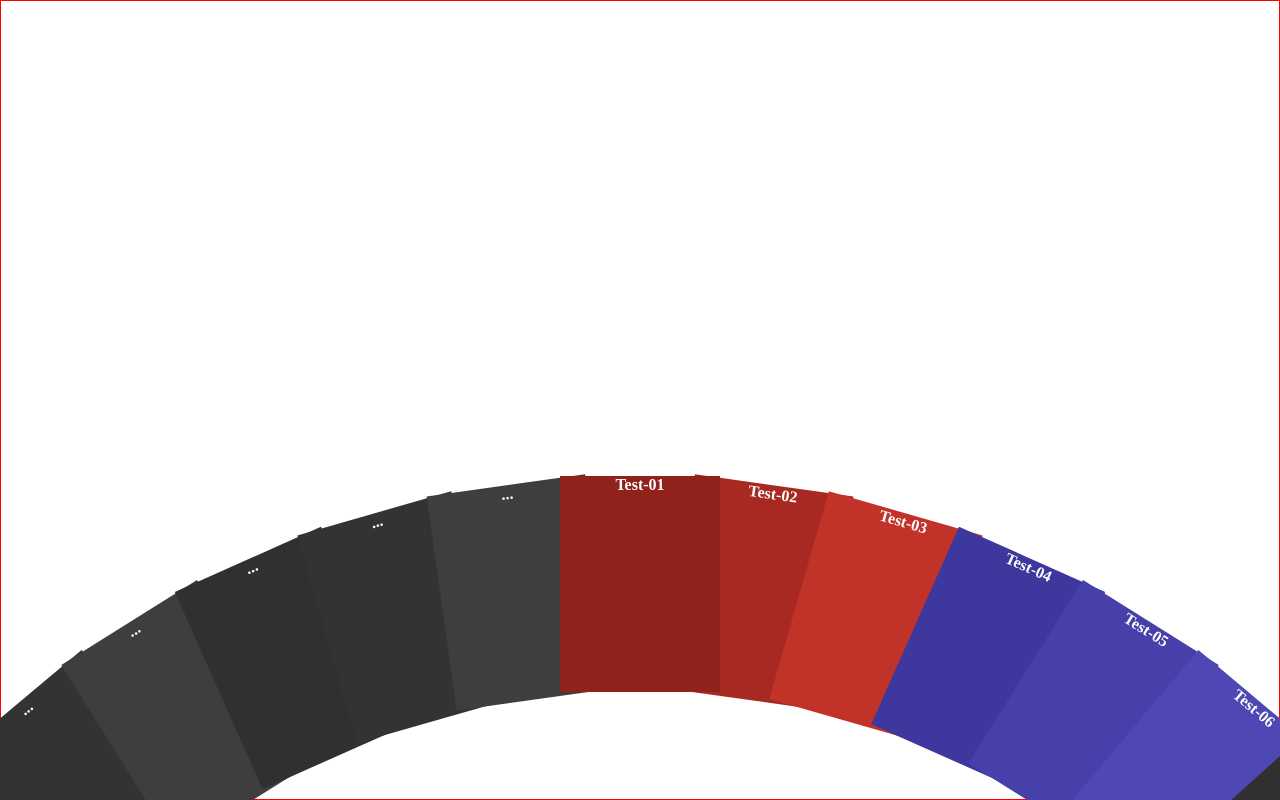
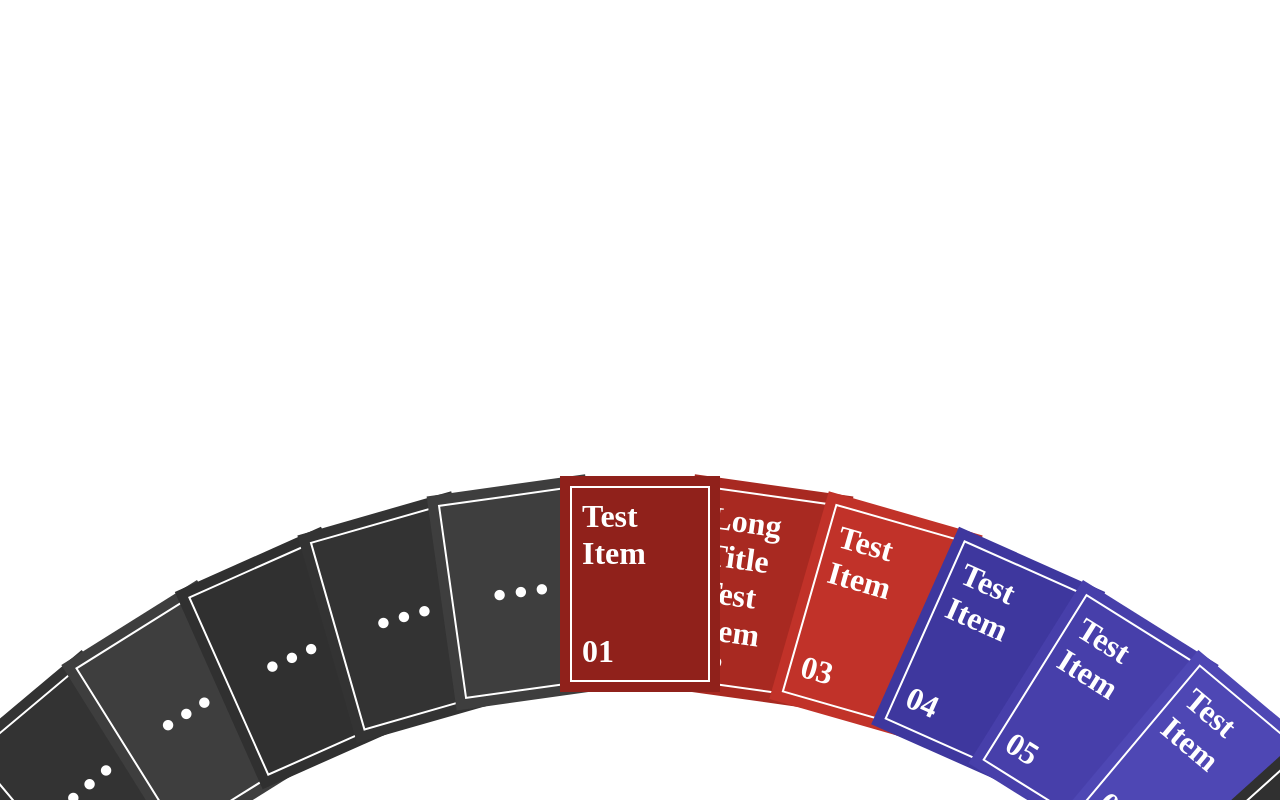
Before and after one commit to Rowan-Hyeho-Song/Rowan-Hyeho-Song.github.io, a React (Create React App) app: page / in a window 1280 px wide. Built offline with nearby package versions, Linux system fonts and the light colour scheme.

Commit message:
Update CardSlider.js
각 카드의 아이템 css 수정

```diff
--- a/src/components/CardSlider.js
+++ b/src/components/CardSlider.js
@@ -8,7 +8,6 @@ justify-content: center;
 align-items: center;
 width: 100%;
 height: 100%;
-border: 1px solid red;
 `;
 
 const CardWrapper = styled.ul.attrs((props) => {
@@ -48,10 +47,11 @@ const Card = styled.li.attrs((props) => ({
     backgroundColor: props.color
 }))`
 position: absolute;
+display: flex;
 width: 20vh;
 height: 27vh;
+padding: 10px;
 
-text-align: center;
 font-weight: 600;
 z-index: 0;
 
@@ -66,6 +66,26 @@ user-select:none;
 
 &.focus, &:hover {
     z-index: 2;
+}
+> div {
+    display: flex;
+    flex-direction: column;
+    justify-content: space-between;
+    flex: 1;
+    padding: 10px;
+    border: 2px solid white;
+}
+> div.dummy-card {
+    text-align: center;
+    font-size: 4em;
+    justify-content: center;
+}
+
+.title {
+    font-size: 2em;
+}
+.number {
+    font-size: 2em;
 }
 `;
 
@@ -171,6 +191,7 @@ function CardSlider (props) {
                 innerRadius={innerRadius}
             >
                 { cardList && cardList.map((card) => {
+                    if (card.title !== "dummy") {
                         return (
                             <Card
                                 key={card.key}
@@ -179,8 +200,27 @@ function CardSlider (props) {
                                     transform: `rotate(${card.rotate}deg) translateY(${translate})`,
                                     backgroundColor: card.color
                                 }}
-                        >{card.title}</Card>
+                            >
+                                <div>
+                                    <div className="title">{card.title}</div>
+                                    <div className="number">{`${card.key + 1}`.padStart(2, "0")}</div>
+                                </div>
+                            </Card>
                         );
+                    } else {
+                        return (
+                            <Card
+                                key={card.key}
+                                className={card.order === 0 ? "focus": ""}
+                                style={{
+                                    transform: `rotate(${card.rotate}deg) translateY(${translate})`,
+                                    backgroundColor: card.color
+                                }}
+                            >
+                            <div className="dummy-card">···</div>
+                        </Card>
+                        )
+                    }
                 })}
             </CardWrapper>
         </Container>
--- a/src/constants/PortfolioList.js
+++ b/src/constants/PortfolioList.js
@@ -10,26 +10,26 @@ const colors = [
 ];
 const emptyColor = ['#303030', '#333333', '#3E3E3E'];
 const empty = {
-    title: "..."
+    title: "dummy"
 };
 const datas = [
     {
-        title: "Test-01"
+        title: "Test Item"
     },
     {
-        title: "Test-02"
+        title: "Long Title Test Item"
     },
     {
-        title: "Test-03"
+        title: "Test Item"
     },
     {
-        title: "Test-04"
+        title: "Test Item"
     },
     {
-        title: "Test-05"
+        title: "Test Item"
     },
     {
-        title: "Test-06"
+        title: "Test Item"
     }
 ];
 const PortfolioList = Array.from({ length: Math.max(datas.length, 15) }, (_, i) => {
```
Lines whose indentation alone changed are shown as unchanged.
